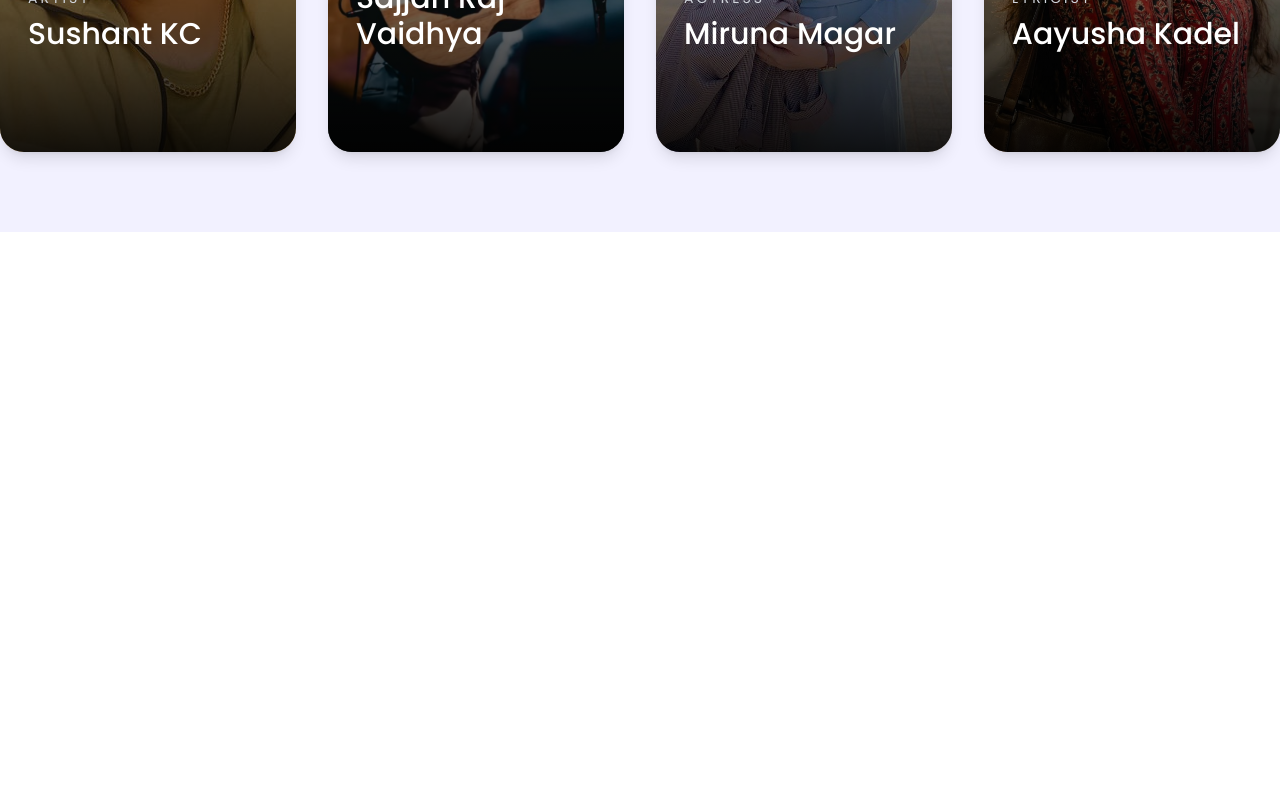
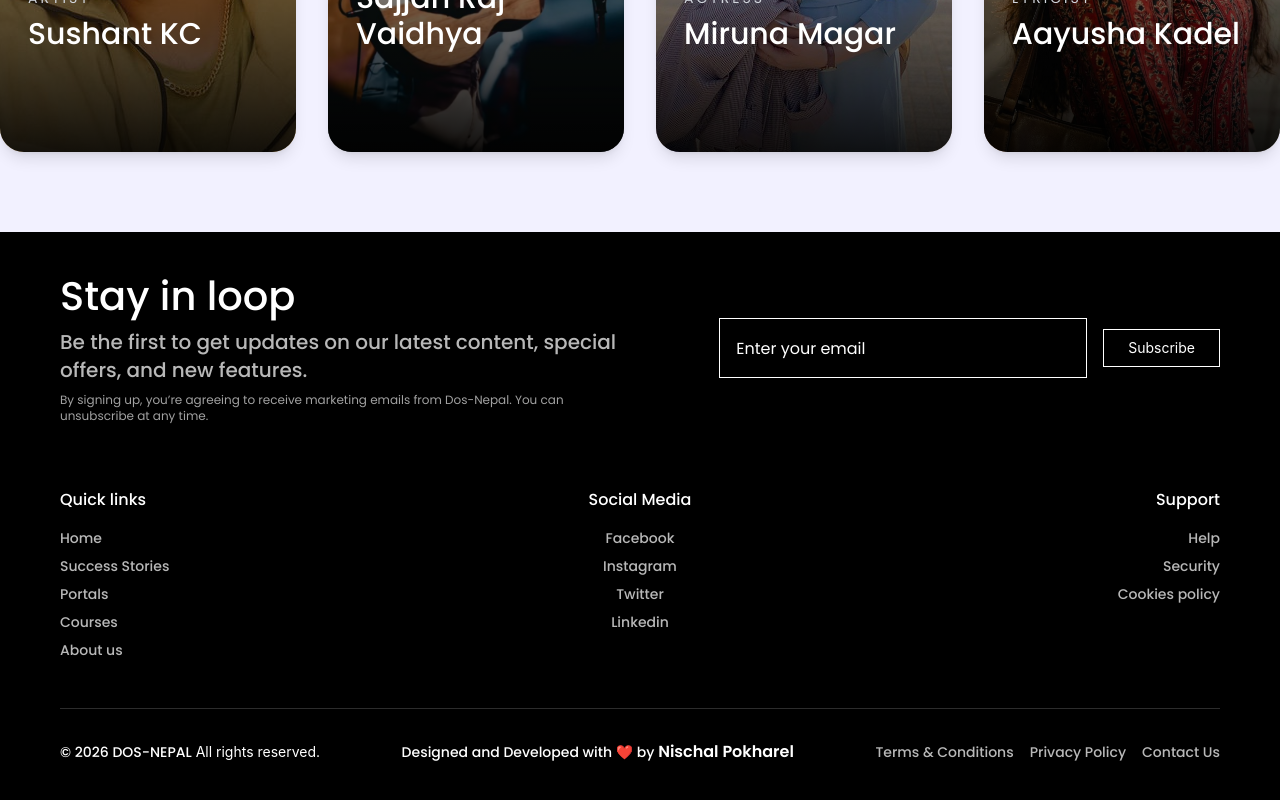
Before and after one commit to Neeschal1/Dos-nlp, a React (Vite) app in the folder client/: page / in a window 1280 px wide. Shown: the part 3415-4215 px from the top of the page. Before the commit the page ends 3647 px from the top, so only its background shows below. Built offline with nearby package versions, Linux system fonts and the light colour scheme.

Commit message:
ft: implementation of footer to be used as a component for all pages

```diff
--- a/client/src/constants/footer.jsx
+++ b/client/src/constants/footer.jsx
@@ -0,0 +1,278 @@
+import { useState, useEffect, useRef } from "react";
+import Fonts from "../utils/fontsconfig";
+import {
+  FaFacebook,
+  FaInstagram,
+  FaLinkedin,
+  FaGithub,
+  FaGlobe,
+} from "react-icons/fa";
+
+const quickLinks = [
+  { name: "Home", url: "/" },
+  { name: "Success Stories", url: "/success-stories" },
+  { name: "Portals", url: "/job-portals" },
+  { name: "Courses", url: "/available-courses" },
+  { name: "About us", url: "/about-us" },
+];
+
+const socialLinks = [
+  { name: "Facebook", url: "/" },
+  { name: "Instagram", url: "/" },
+  { name: "Twitter", url: "/" },
+  { name: "Linkedin", url: "/" },
+];
+
+const supportLinks = [
+  { name: "Help", url: "/" },
+  { name: "Security", url: "/" },
+  { name: "Cookies policy", url: "/" },
+];
+
+const Footer = () => {
+  const [showPopup, setShowPopup] = useState(false);
+  const popupRef = useRef(null);
+
+  useEffect(() => {
+    const handleClickOutside = (event) => {
+      if (popupRef.current && !popupRef.current.contains(event.target)) {
+        setShowPopup(false);
+      }
+    };
+
+    document.addEventListener("mousedown", handleClickOutside);
+
+    return () => {
+      document.removeEventListener("mousedown", handleClickOutside);
+    };
+  }, []);
+
+  return (
+    <div className="bg-black text-white w-full">
+      <div className="px-4 sm:px-6 md:px-10 lg:px-15 py-10">
+        <div className="flex flex-col lg:flex-row justify-between gap-10 lg:gap-20">
+          <div className="flex flex-col gap-2 max-w-full lg:max-w-xl">
+            <h2
+              style={{
+                fontSize: 40,
+                lineHeight: "1.2",
+                ...Fonts.poppins.medium,
+              }}
+              className="text-3xl md:text-4xl text-white"
+            >
+              Stay in loop
+            </h2>
+            <p
+              style={{ ...Fonts.poppins.medium }}
+              className="text-base sm:text-lg md:text-xl text-[#B8B8B8]"
+            >
+              Be the first to get updates on our latest content, special offers,
+              and new features.
+            </p>
+            <p
+              style={{ ...Fonts.poppins.regular }}
+              className="text-xs text-[#A1A1A1]"
+            >
+              By signing up, you’re agreeing to receive marketing emails from
+              Dos-Nepal. You can unsubscribe at any time.
+            </p>
+          </div>
+          <div className="flex flex-col sm:flex-row gap-4 items-start sm:items-center w-full lg:w-auto">
+            <input
+              style={Fonts.poppins.regular}
+              className="border border-white bg-transparent text-white px-4 py-2 placeholder:text-white h-12.5 sm:h-13.75 md:h-15 w-full sm:w-87.5 md:w-92"
+              placeholder="Enter your email"
+              type="text"
+            />
+
+            <button className="text-white py-2 px-6 text-sm border border-white whitespace-nowrap hover:bg-red-500 duration-600">
+              Subscribe
+            </button>
+          </div>
+        </div>
+        <div className="grid grid-cols-1 sm:grid-cols-2 md:grid-cols-3 gap-10 md:gap-20 mt-16">
+          <div>
+            <h3
+              style={Fonts.poppins.medium}
+              className="text-base font-semibold mb-4"
+            >
+              Quick links
+            </h3>
+            <ul className="flex flex-col gap-2">
+              {quickLinks.map((link, index) => (
+                <li
+                  key={index}
+                  className="text-sm text-[#B8B8B8] hover:text-white duration-600"
+                >
+                  <a
+                    style={{ whiteSpace: "nowrap", ...Fonts.poppins.medium }}
+                    href={link.url}
+                  >
+                    {link.name}
+                  </a>
+                </li>
+              ))}
+            </ul>
+          </div>
+          <div className="flex items-center flex-col">
+            <h3
+              style={Fonts.poppins.medium}
+              className="text-base font-semibold mb-4"
+            >
+              Social Media
+            </h3>
+            <ul className="flex flex-col gap-2 text-center">
+              {socialLinks.map((link, index) => (
+                <li
+                  key={index}
+                  className="text-sm text-[#B8B8B8] hover:text-white duration-600"
+                >
+                  <a
+                    style={{ whiteSpace: "nowrap", ...Fonts.poppins.medium }}
+                    href={link.url}
+                  >
+                    {link.name}
+                  </a>
+                </li>
+              ))}
+            </ul>
+          </div>
+          <div className="flex items-end flex-col">
+            <h3
+              style={Fonts.poppins.medium}
+              className="text-base font-semibold mb-4"
+            >
+              Support
+            </h3>
+            <ul className="flex text-right flex-col gap-2">
+              {supportLinks.map((link, index) => (
+                <li
+                  key={index}
+                  className="text-sm text-[#B8B8B8] hover:text-white duration-600"
+                >
+                  <a
+                    style={{ whiteSpace: "nowrap", ...Fonts.poppins.medium }}
+                    href={link.url}
+                  >
+                    {link.name}
+                  </a>
+                </li>
+              ))}
+            </ul>
+          </div>
+        </div>
+        <div className="border-t border-[#2C2C2C] mt-12 mb-8" />
+        <div className="flex flex-col md:flex-row justify-between items-center text-[#B8B8B8] text-sm gap-4 text-center">
+          <p className="text-white">
+            <span style={Fonts.poppins.medium} className="font-semibold">
+              © 2026 DOS-NEPAL
+            </span>{" "}
+            All rights reserved.
+          </p>
+          <p
+            style={Fonts.poppins.medium}
+            className="text-center text-[#ffffff]"
+          >
+            Designed and Developed with ❤️ by{" "}
+            <div ref={popupRef} className="relative inline-block">
+              <button
+                onClick={() => setShowPopup(!showPopup)}
+                className="font-semibold text-[16px] hover:underline"
+              >
+                Nischal Pokharel
+              </button>
+
+              {showPopup && (
+                <div className="absolute bottom-10 left-1/2 -translate-x-1/2 w-64 rounded-2xl bg-white shadow-2xl p-3 z-50 animate-in fade-in zoom-in duration-300">
+                  <h3 className="text-black font-semibold mb-3">
+                    Connect with me
+                  </h3>
+
+                  <a
+                    href="https://creanees.vercel.app"
+                    target="_blank"
+                    rel="noopener noreferrer"
+                    onClick={() => setShowPopup(false)}
+                    className="flex items-center gap-3 p-2 rounded-lg hover:bg-gray-100"
+                  >
+                    <FaGlobe className="text-red-500" />
+                    <span className="text-black">Portfolio</span>
+                  </a>
+
+                  <a
+                    href="https://github.com/Neeschal1"
+                    target="_blank"
+                    rel="noopener noreferrer"
+                    onClick={() => setShowPopup(false)}
+                    className="flex items-center gap-3 p-2 rounded-lg hover:bg-gray-100"
+                  >
+                    <FaGithub className="text-black" />
+                    <span className="text-black">GitHub</span>
+                  </a>
+
+                  <a
+                    href="https://www.linkedin.com/in/nischal-pokhrel-6543632b7/"
+                    target="_blank"
+                    rel="noopener noreferrer"
+                    onClick={() => setShowPopup(false)}
+                    className="flex items-center gap-3 p-2 rounded-lg hover:bg-gray-100"
+                  >
+                    <FaLinkedin className="text-blue-600" />
+                    <span className="text-black">LinkedIn</span>
+                  </a>
+
+                  <a
+                    href="https://www.facebook.com/nischal.pokharel.598234"
+                    target="_blank"
+                    rel="noopener noreferrer"
+                    onClick={() => setShowPopup(false)}
+                    className="flex items-center gap-3 p-2 rounded-lg hover:bg-gray-100"
+                  >
+                    <FaFacebook className="text-blue-500" />
+                    <span className="text-black">Facebook</span>
+                  </a>
+
+                  <a
+                    href="https://www.instagram.com/nees_c_hal/"
+                    target="_blank"
+                    rel="noopener noreferrer"
+                    onClick={() => setShowPopup(false)}
+                    className="flex items-center gap-3 p-2 rounded-lg hover:bg-gray-100"
+                  >
+                    <FaInstagram className="text-pink-500" />
+                    <span className="text-black">Instagram</span>
+                  </a>
+                </div>
+              )}
+            </div>
+          </p>
+          <div className="flex flex-col sm:flex-row gap-2 sm:gap-4">
+            <a
+              style={Fonts.poppins.medium}
+              className="text-[#b8b8b8] hover:text-white duration-600"
+              href="#"
+            >
+              Terms & Conditions
+            </a>
+            <a
+              style={Fonts.poppins.medium}
+              className="text-[#b8b8b8] hover:text-white duration-600"
+              href="#"
+            >
+              Privacy Policy
+            </a>
+            <a
+              style={Fonts.poppins.medium}
+              className="text-[#b8b8b8] hover:text-white duration-600"
+              href="#"
+            >
+              Contact Us
+            </a>
+          </div>
+        </div>
+      </div>
+    </div>
+  );
+};
+
+export default Footer;
--- a/client/src/pages/landing/landing.jsx
+++ b/client/src/pages/landing/landing.jsx
@@ -4,6 +4,7 @@ import Statistics from "./statistics";
 import Services from "./services";
 import Faqs from "./faqs";
 import OurPeople from "./ourPeople";
+import Footer from "../../constants/footer";
 
 const Landing = () => {
   return (
@@ -13,6 +14,7 @@ const Landing = () => {
       <Services />
       <Faqs />
       <OurPeople />
+      <Footer />
     </div>
   );
 };
```
